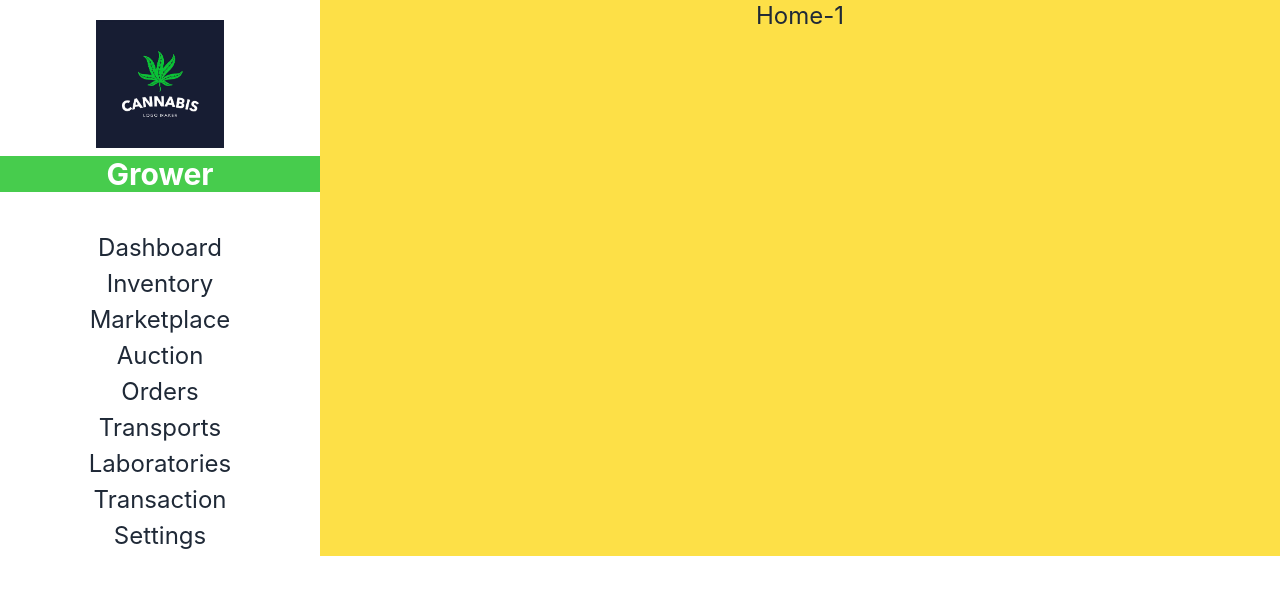
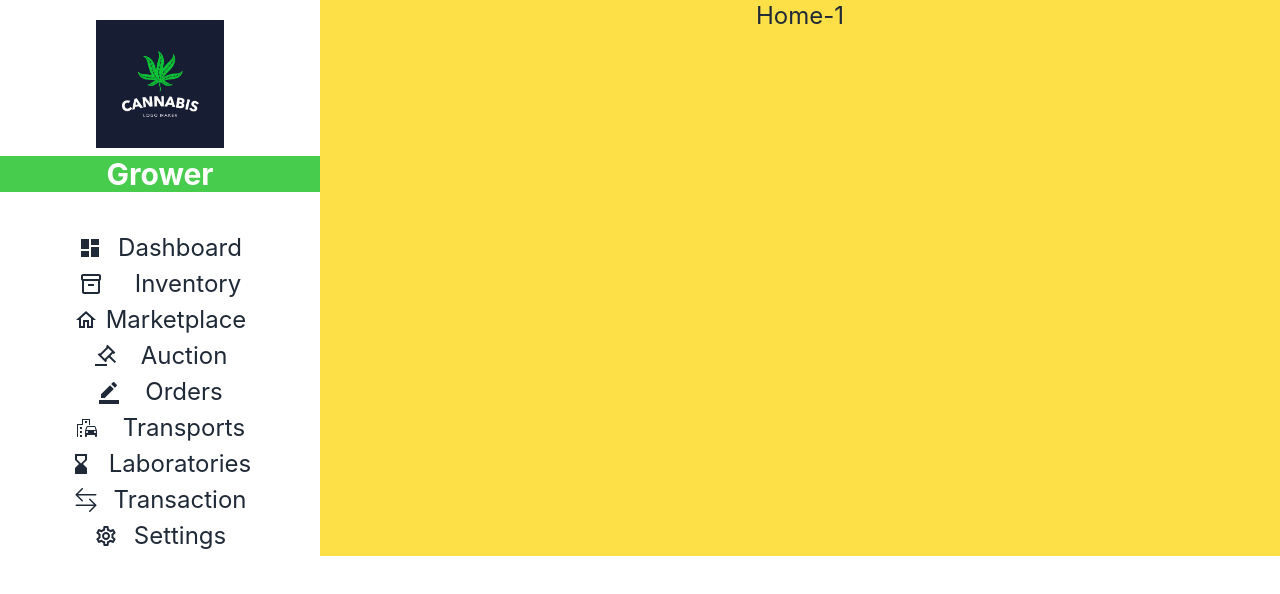
Before and after one commit to BappySheikh1/cannabies-client, a React (Create React App) app: page / in a window 1280 px wide. Shown: the top 594 px of the page. Built offline with nearby package versions, Linux system fonts and the light colour scheme.

Commit message:
sidebar added

```diff
--- a/package.json
+++ b/package.json
@@ -9,6 +9,7 @@
     "daisyui": "^2.46.0",
     "react": "^18.2.0",
     "react-dom": "^18.2.0",
+    "react-icons": "^4.7.1",
     "react-router-dom": "^6.6.1",
     "react-scripts": "5.0.1",
     "web-vitals": "^2.1.4"
--- a/src/Pages/ComponentSide/Home.js
+++ b/src/Pages/ComponentSide/Home.js
@@ -1,5 +1,8 @@
 import React from 'react';
 import img from '../../assets/Minimalistic Weed Logo Maker copy.jpg'
+import { MdDashboard,MdOutlineHome,MdOutlineInventory2 ,MdBorderColor, MdOutlineEmojiTransportation, MdHourglassBottom, MdOutlineSettings} from 'react-icons/md';
+import { RiAuctionLine } from 'react-icons/ri';
+import { BsArrowLeftRight } from 'react-icons/bs';
 
 const Home = () => {
     return (
@@ -11,15 +14,23 @@ const Home = () => {
                  </div>
              </div>
              <div className='mt-10'>
-                <h3 className='text-2xl mb-1'>Dashboard</h3>
-                <h3 className='text-2xl mb-1'>Inventory</h3>
-                <h3 className='text-2xl mb-1'>Marketplace</h3>
-                <h3 className='text-2xl mb-1'>Auction</h3>
-                <h3 className='text-2xl mb-1'>Orders</h3>
-                <h3 className='text-2xl mb-1'>Transports</h3>
-                <h3 className='text-2xl mb-1'>Laboratories</h3>
-                <h3 className='text-2xl mb-1'>Transaction</h3>
-                <h3 className='text-2xl mb-1'>Settings</h3>
+                <h3 className='text-2xl mb-1 flex items-center justify-center'> <MdDashboard className='mr-4'/> Dashboard</h3>
+                <h3 className='text-2xl mb-1 flex items-center justify-center'><MdOutlineInventory2 className='mr-8'/> Inventory</h3>
+
+                <h3 className='text-2xl mb-1 flex items-center justify-center'><MdOutlineHome className='mr-2'/> Marketplace</h3>
+
+                <h3 className='text-2xl mb-1 flex items-center justify-center'> <RiAuctionLine className='mr-6' /> Auction</h3>
+
+                <h3 className='text-2xl mb-1 flex items-center justify-center'> <MdBorderColor className='mr-6' /> Orders</h3>
+
+                <h3 className='text-2xl mb-1 flex items-center justify-center'> <MdOutlineEmojiTransportation className='mr-6'/> Transports</h3>
+
+                <h3 className='text-2xl mb-1 flex items-center justify-center'> <MdHourglassBottom className='mr-4'/> Laboratories</h3>
+
+                <h3 className='text-2xl mb-1 flex items-center justify-center'><BsArrowLeftRight
+                 className='mr-4'/> Transaction</h3>
+
+                <h3 className='text-2xl mb-1 flex items-center justify-center'> <MdOutlineSettings  className='mr-4'/> Settings</h3>
 
              </div>
         </div>
```
Also changed, not shown: 1 other file (tests, documents, lock files or other folders).
